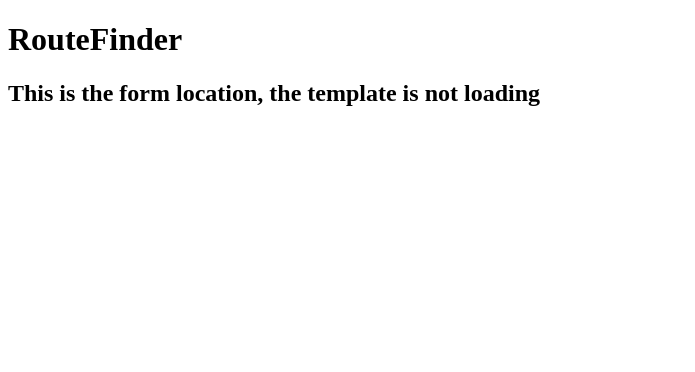
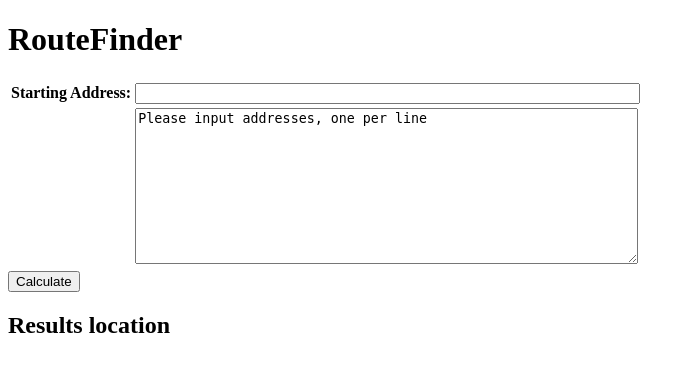
Before and after one commit to castertr0y357/RouteFinder2, a Django app: page /RouteFinderWeb/ in a window 1280 px wide. Shown: the top 372 px of the page, without its empty margins (0-695 px from the left). Run offline with Django 3.2, Linux system fonts and the light colour scheme.

Commit message:
Got form displaying properly with templates, and began to input code for data validation.  Redid some of the routefinder code to be more abstract and take and return the appropriate data.

```diff
--- a/RouteFinder/settings.py
+++ b/RouteFinder/settings.py
@@ -55,8 +55,7 @@ ROOT_URLCONF = 'RouteFinder.urls'
 TEMPLATES = [
     {
         'BACKEND': 'django.template.backends.django.DjangoTemplates',
-        'DIRS': [os.path.join(BASE_DIR, 'templates')]
-        ,
+        'DIRS': [os.path.join(BASE_DIR, 'templates')],
         'APP_DIRS': True,
         'OPTIONS': {
             'context_processors': [
--- a/RouteFinderWeb/urls.py
+++ b/RouteFinderWeb/urls.py
@@ -4,4 +4,5 @@ from . import views
 
 urlpatterns = [
     path('', views.MainView.as_view(), name='main'),
+    path('results/', views.ResultsView.as_view(), name='results'),
 ]
--- a/RouteFinderWeb/views.py
+++ b/RouteFinderWeb/views.py
@@ -1,4 +1,4 @@
-from django.shortcuts import render, get_object_or_404
+from django.shortcuts import render, HttpResponseRedirect, reverse
 from django.views import View
 from . import forms
 
@@ -6,18 +6,31 @@ from . import forms
 
 
 class MainView(View):
-    template_name = 'RouteFinderWeb/index.html'
-    address_list = forms.AddressForm
+    template_name = 'RouteFinderWeb/index_form.html'
+    address_list = forms.AddressForm()
 
     def get(self, request):
-        if request.method == 'POST':  # If form has been filled out and submitted
+        context = {'form': self.address_list,
+                   }
+        return render(request, self.template_name, context=context)
 
-            context = {'mystring': 'You have successfully submitted the form',
-                       }
+    def post(self, request):
 
-            return render(request, self.template_name, context=context)
+        return HttpResponseRedirect(reverse('results'))
 
-        else:  # If GET request
-            context = {'form': self.address_list,
-                       }
-            return render(request, self.template_name, context=context)
+
+class ResultsView(View):
+    template_name = 'RouteFinderWeb/route.html'
+    address_list = forms.AddressForm()
+
+    def get(self, request):
+
+        context = {'Test': 'Test successful',
+                   'form': self.address_list,
+                   }
+
+        return render(request, self.template_name, context=context)
+
+    def post(self, request):
+
+        return HttpResponseRedirect(reverse('results'))
--- a/templates/RouteFinderWeb/index.html
+++ b/templates/RouteFinderWeb/index.html
@@ -1,4 +1,3 @@
-{%  load static %}
 <!DOCTYPE html>
 <html lang="en">
 <head>
@@ -8,13 +7,9 @@
 <body>
     <div><h1>RouteFinder</h1></div>
     <div><p>{{ mystring }}</p></div>
-    </div>
-    <div id="form">
-        {% block form %}
-            <h2>This is the form location, the template is not loading</h2>
-        {% endblock %}
-    </div>
+    {% block form %}<h2>Form location, form is not working</h2>{% endblock form %}
 
+    {% block results %}{% endblock results %}
 
 </body>
 </html>
--- a/templates/RouteFinderWeb/index_form.html
+++ b/templates/RouteFinderWeb/index_form.html
@@ -1,17 +1,17 @@
-{% extends 'index.html' %}
-
-<html lang="en">
-<body>
+{% extends "./index.html" %}
 
 {% block form %}
     <div>
         <form action="" method="post" name="get_addresses">
             {% csrf_token %}
-            {{ form.as_table }}
+            <table>
+                {{ form.as_table }}
+            </table>
             <input type="submit" value="Calculate">
         </form>
     </div>
 {% endblock form %}
 
-</body>
-</html>
+    <div>
+        {% block results %}<h2>Results location</h2>{% endblock results %}
+    </div>
--- /dev/null
+++ b/templates/RouteFinderWeb/route.html
@@ -0,0 +1,5 @@
+{% extends "./index_form.html" %}
+
+{% block results %}
+    {{ Test }}
+{% endblock results %}
```
Also changed, not shown: RouteFinderWeb/RouteFinder2.py (+32 -15 lines), RouteFinderWeb/forms.py (+9 -4 lines).
